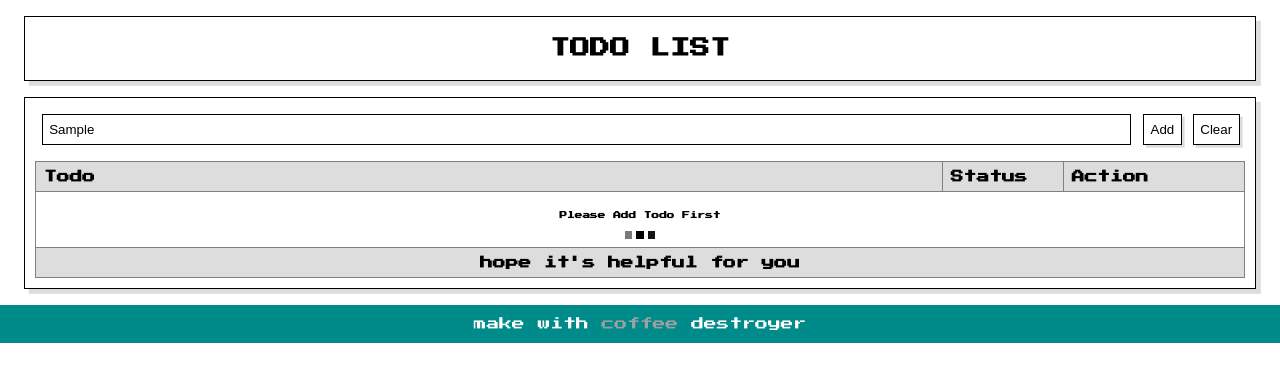
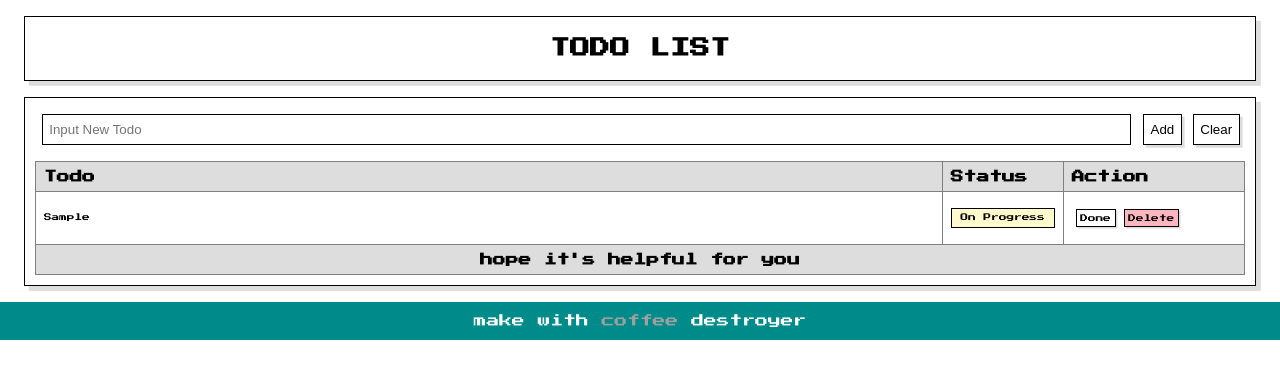
Before and after one commit to renoalane/2-TodoList, a React (Vite) app: page / in a window 1280 px wide. Both pictures are taken after typing "Sample" into the empty fields and a click on the button "Add". Shown: the top 382 px of the page. Built offline with nearby package versions, Linux system fonts and the light colour scheme.

Commit message:
Implement the context to refresh the data if any change happend

```diff
--- a/src/components/ListTodo.tsx
+++ b/src/components/ListTodo.tsx
@@ -1,19 +1,12 @@
 import styled from "styled-components";
 import Loader from "./Loader";
-
-interface PropsDataTodo {
-  todos: Todo[];
-}
-
-export interface Todo {
-  id: number;
-  name: string;
-  status: boolean;
-}
+import { DeleteListTodo, UpdateStatusListTodo } from "../hooks/useTodo";
+import { useTodo } from "../TodoContext";
 
 const TableList = styled.table`
   margin-top: 1em;
   border-collapse: collapse;
+  box-sizing: border-box;
 `;
 
 const TrHeadFoot = styled.tr`
@@ -46,7 +39,22 @@ const BadgeStatus = styled.p<{
   text-align: center;
 `;
 
-const ListTodo = ({ todos = [] }: PropsDataTodo) => {
+const ListTodo = () => {
+  const { todos, setTodos } = useTodo();
+
+  const handleChangeStatus = (id: number) => {
+    const newTodos = UpdateStatusListTodo(id);
+    setTodos(newTodos);
+  };
+
+  const handleDeleteTodo = (id: number) => {
+    const conf = confirm("Are you sure want to delete this todo");
+    if (conf) {
+      const newTodos = DeleteListTodo(id);
+      setTodos(newTodos);
+    }
+  };
+
   return (
     <TableList border={1} cellPadding={8} width={"100%"}>
       <thead>
@@ -57,8 +65,8 @@ const ListTodo = ({ todos = [] }: PropsDataTodo) => {
         </TrHeadFoot>
       </thead>
       <tbody>
-        {todos.length ? (
-          todos.map((todo) => (
+        {todos?.length ? (
+          todos?.map((todo) => (
             <tr
               key={todo.id}
               style={{
@@ -81,11 +89,18 @@ const ListTodo = ({ todos = [] }: PropsDataTodo) => {
               </td>
               <td>
                 {todo.status ? (
-                  <ButtonAction>On Progress</ButtonAction>
+                  <ButtonAction onClick={() => handleChangeStatus(todo.id)}>
+                    On Progress
+                  </ButtonAction>
                 ) : (
-                  <ButtonAction>Done</ButtonAction>
+                  <ButtonAction onClick={() => handleChangeStatus(todo.id)}>
+                    Done
+                  </ButtonAction>
                 )}
-                <ButtonAction $inputBackGroundColor="#FFB6C1">
+                <ButtonAction
+                  $inputBackGroundColor="#FFB6C1"
+                  onClick={() => handleDeleteTodo(todo.id)}
+                >
                   Delete
                 </ButtonAction>
               </td>
--- a/src/pages/LandingPage.tsx
+++ b/src/pages/LandingPage.tsx
@@ -1,8 +1,9 @@
 import styled from "styled-components";
 import Input from "../components/Input";
-import ListTodo, { Todo } from "../components/ListTodo";
-
-const tempData: Todo[] = [];
+import ListTodo from "../components/ListTodo";
+import { AddListTodo, DeleteAllListTodo } from "../hooks/useTodo";
+import { ChangeEvent, useState } from "react";
+import { useTodo } from "../TodoContext";
 
 const WrapperLandingPage = styled.div`
   font-size: 0.6em;
@@ -28,27 +29,47 @@ const Button = styled.button`
 `;
 
 const LandingPage = () => {
+  const [todo, setTodo] = useState<string>("");
+
+  const { setTodos } = useTodo();
+
+  function handleChangeTodo(e: ChangeEvent<HTMLInputElement>) {
+    setTodo(e.target.value);
+  }
+
   // Hanlde Add
   function handleAddTodo() {
-    console.log("Successfull Add");
+    if (todo.trim()) {
+      const newTodos = AddListTodo(todo);
+      setTodos(newTodos);
+    } else {
+      alert("Input The Name of Todo First");
+    }
+    setTodo("");
   }
 
   // Handle Delete All List
   function handleClearAllTodo() {
     const conf = confirm("Clear All Todo ?");
     if (conf) {
-      console.log("Success Delete All");
+      const newTodos = DeleteAllListTodo();
+      setTodos(newTodos);
     }
   }
 
   return (
     <WrapperLandingPage>
       <WrapperInputForm>
-        <Input name="todo" placeHolder="Input New Todo" />
+        <Input
+          name="todo"
+          placeHolder="Input New Todo"
+          value={todo}
+          onChange={handleChangeTodo}
+        />
         <Button onClick={handleAddTodo}>Add</Button>
         <Button onClick={handleClearAllTodo}>Clear</Button>
       </WrapperInputForm>
-      <ListTodo todos={tempData} />
+      <ListTodo />
     </WrapperLandingPage>
   );
 };
```
